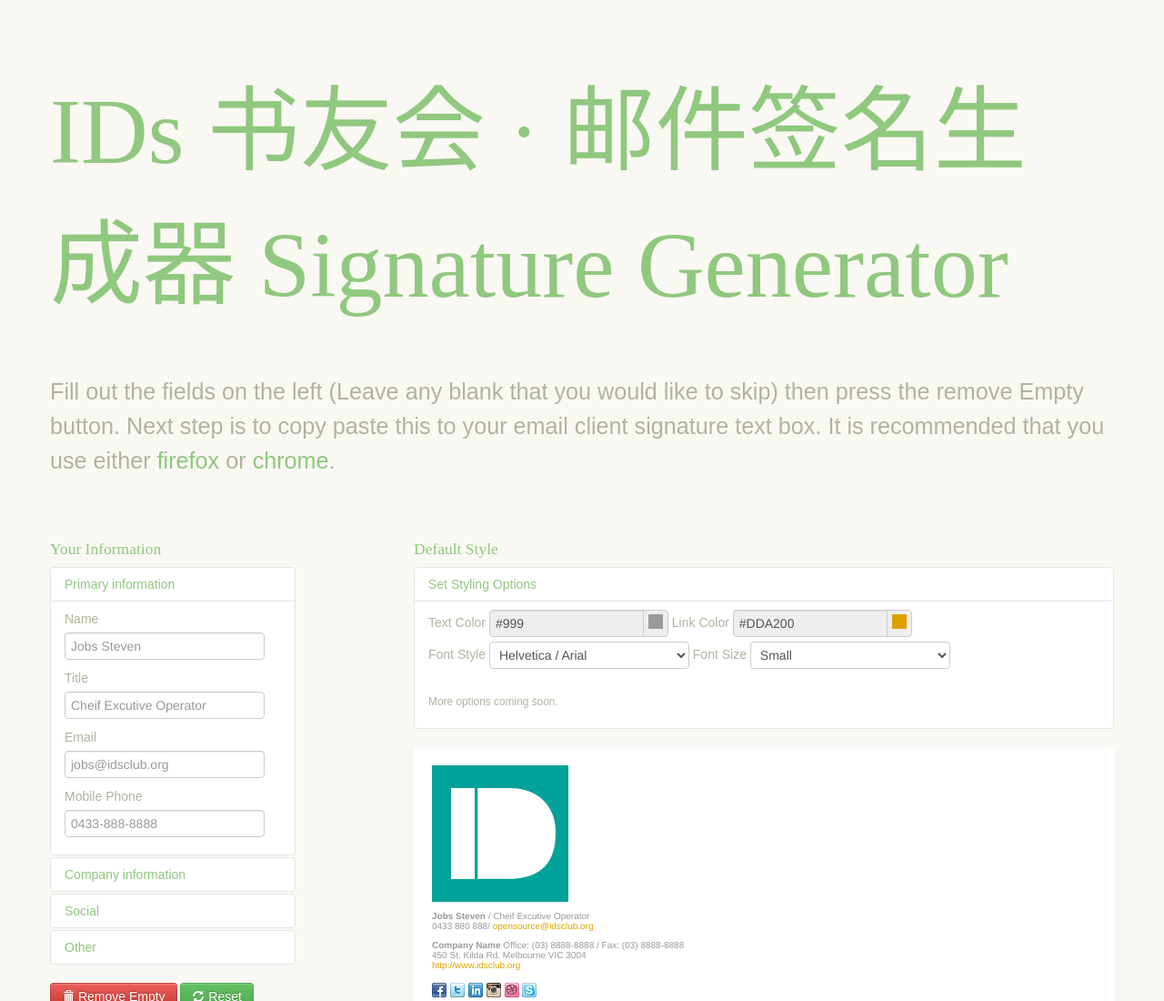
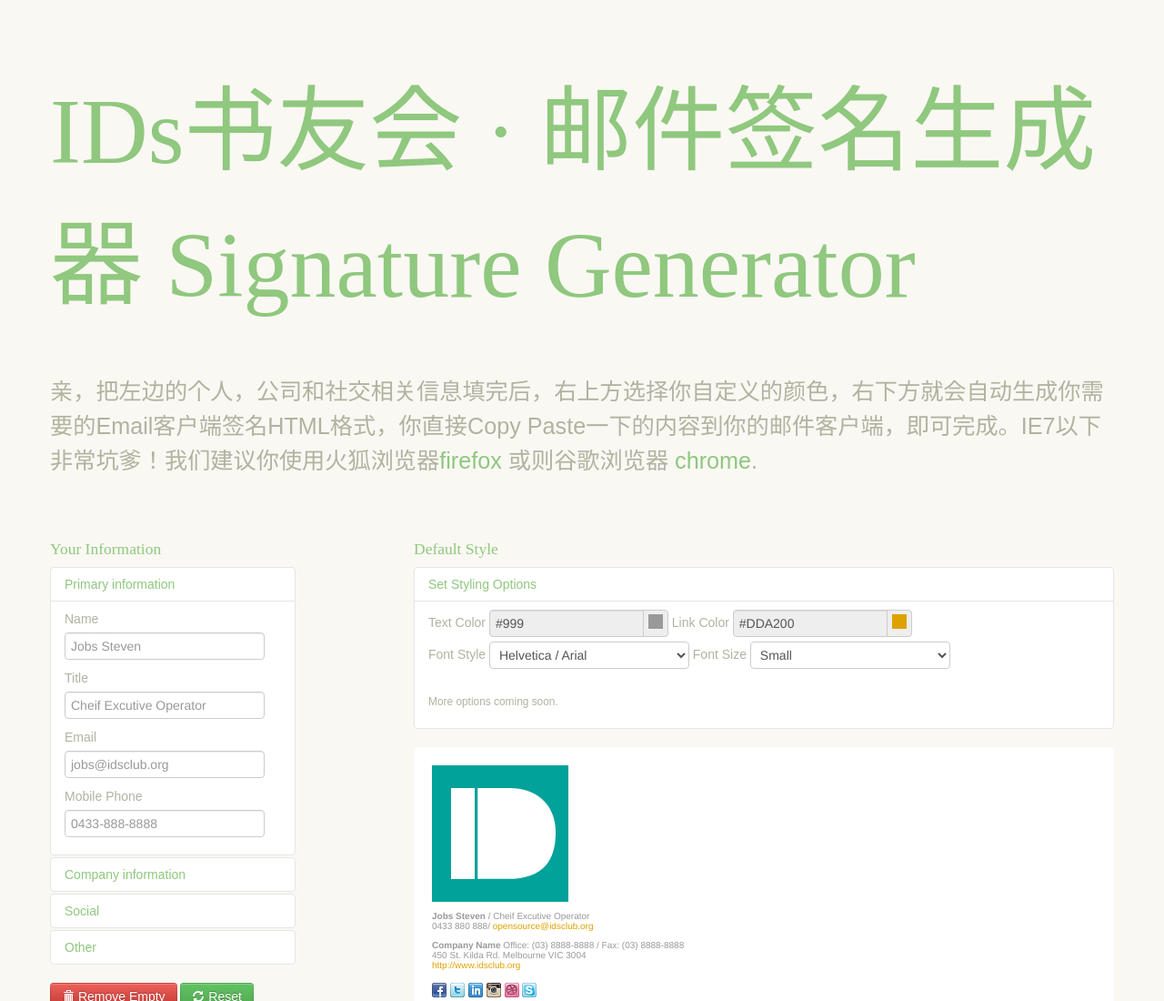
Before and after one commit to IDs-Club/IDs-Signature-Generator, a plain HTML site: page index.html in a window 1280 px wide. Shown: the top 1100 px of the page at 91% size. Drawn offline with Linux system fonts and the light colour scheme.

Commit message:
Change few to chinese

```diff
--- a/index.html
+++ b/index.html
@@ -2,7 +2,7 @@
 <html>
 	<head>
 		<meta http-equiv="content-type" content="text/html; charset=UTF-8">
-	    <title>IDs 书友会 · 邮件签名生成器 Email html signature generator</title>
+	    <title>IDs书友会 · 邮件签名生成器 Email html signature generator</title>
         <meta charset="utf-8">
         <meta name="viewport" content="width=device-width, initial-scale=1.0">
 	    <!-- Bootstrap -->
@@ -16,13 +16,13 @@
 	    <div id="main-container" class="container">
 		    <div id="header" class="row">
 		    	<div class="span12">
-		    	<h1>IDs 书友会 · 邮件签名生成器 Signature Generator</h1>
+		    	<h1>IDs书友会 · 邮件签名生成器 Signature Generator</h1>
 		    	</div>
 		    </div>
 		   <div class="row">
 		   	<div id="intro" class="span12">
 		   	<p class="">
-		   	Fill out the fields on the left (Leave any blank that you would like to skip) then press the remove Empty button. Next step is to copy paste this to your email client signature text box. It is recommended that you use either <a href="http://www.mozilla.org/en-US/firefox/new/" class="firefox">firefox</a> or <a href="https://www.google.com/intl/en/chrome/browser/" class="chrome">chrome</a>.
+		   	亲，把左边的个人，公司和社交相关信息填完后，右上方选择你自定义的颜色，右下方就会自动生成你需要的Email客户端签名HTML格式，你直接Copy Paste一下的内容到你的邮件客户端，即可完成。IE7以下非常坑爹！我们建议你使用火狐浏览器<a href="http://www.mozilla.org/en-US/firefox/new/" class="firefox">firefox</a> 或则谷歌浏览器 <a href="https://www.google.com/intl/en/chrome/browser/" class="chrome">chrome</a>.
 		   	</p>
 
 		   	</div>
```
